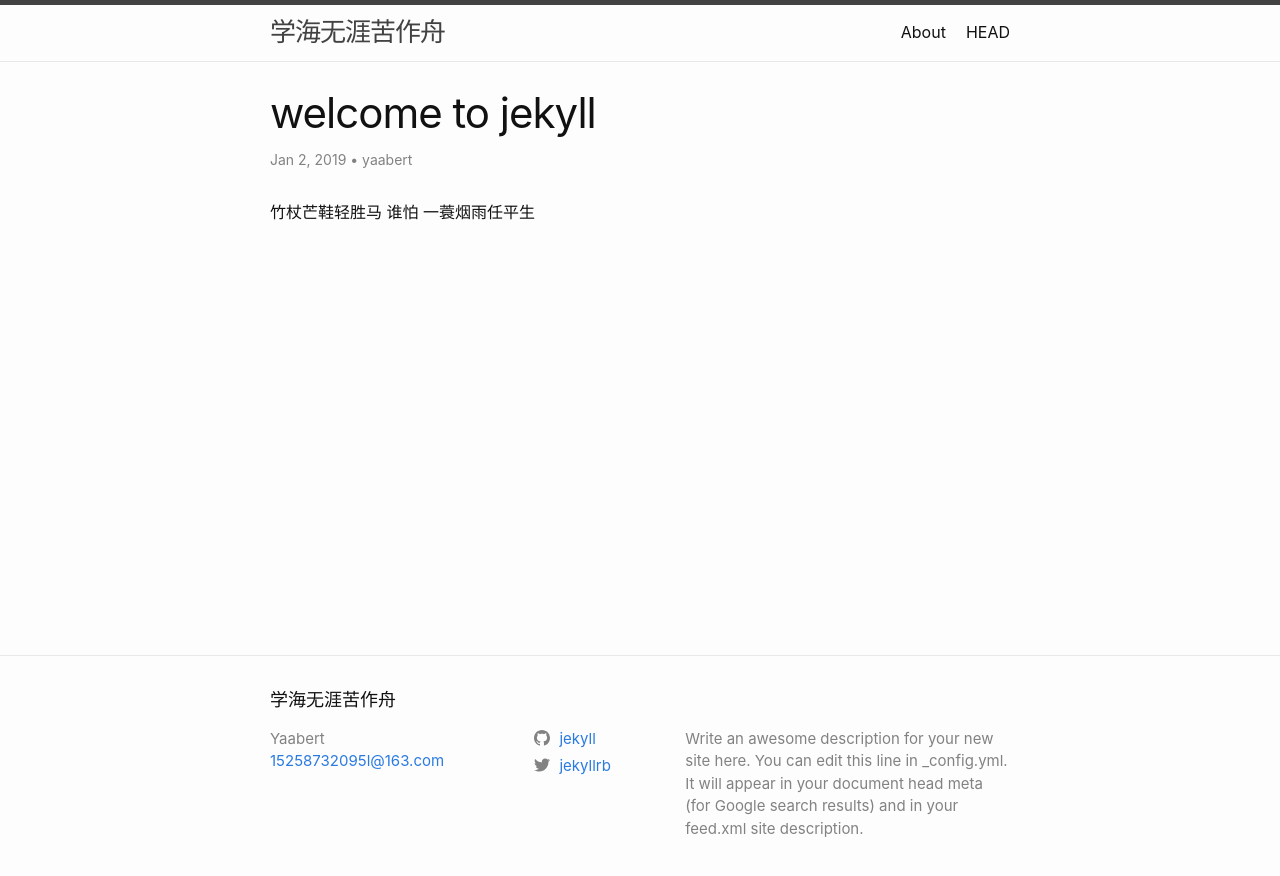
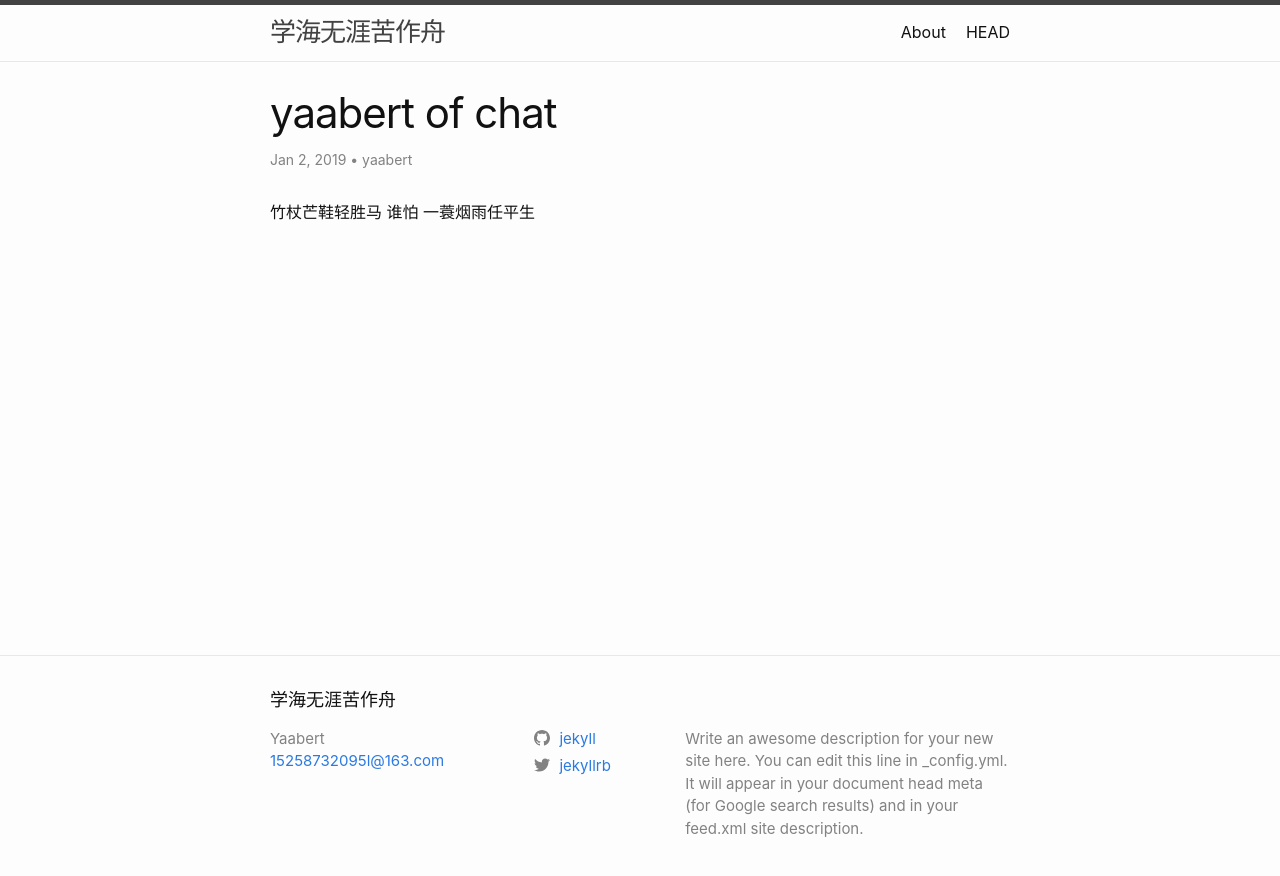
Before and after one commit to yaabert/yaabert.github.io, a Jekyll site: the page built from _posts/2019-01-02-yaabert-of-chat.md, in a window 1280 px wide. Shown: the top 876 px of the page. Built offline with Jekyll 4.4.1, drawn with Linux system fonts in a browser that asks for light colours.

Commit message:
Update and rename 2019-01-02-welcome-to-jekyll.md to 2019-01-02-yaabert-of-chat.md

```diff
--- a/_posts/2019-01-02-welcome-to-jekyll.md
+++ b/_posts/2019-01-02-yaabert-of-chat.md
@@ -1,7 +1,7 @@
 ---
 
 layout: post
-title: "welcome to jekyll"
+title: "yaabert of chat "
 categories: misc
 author: "yaabert"
 
```
